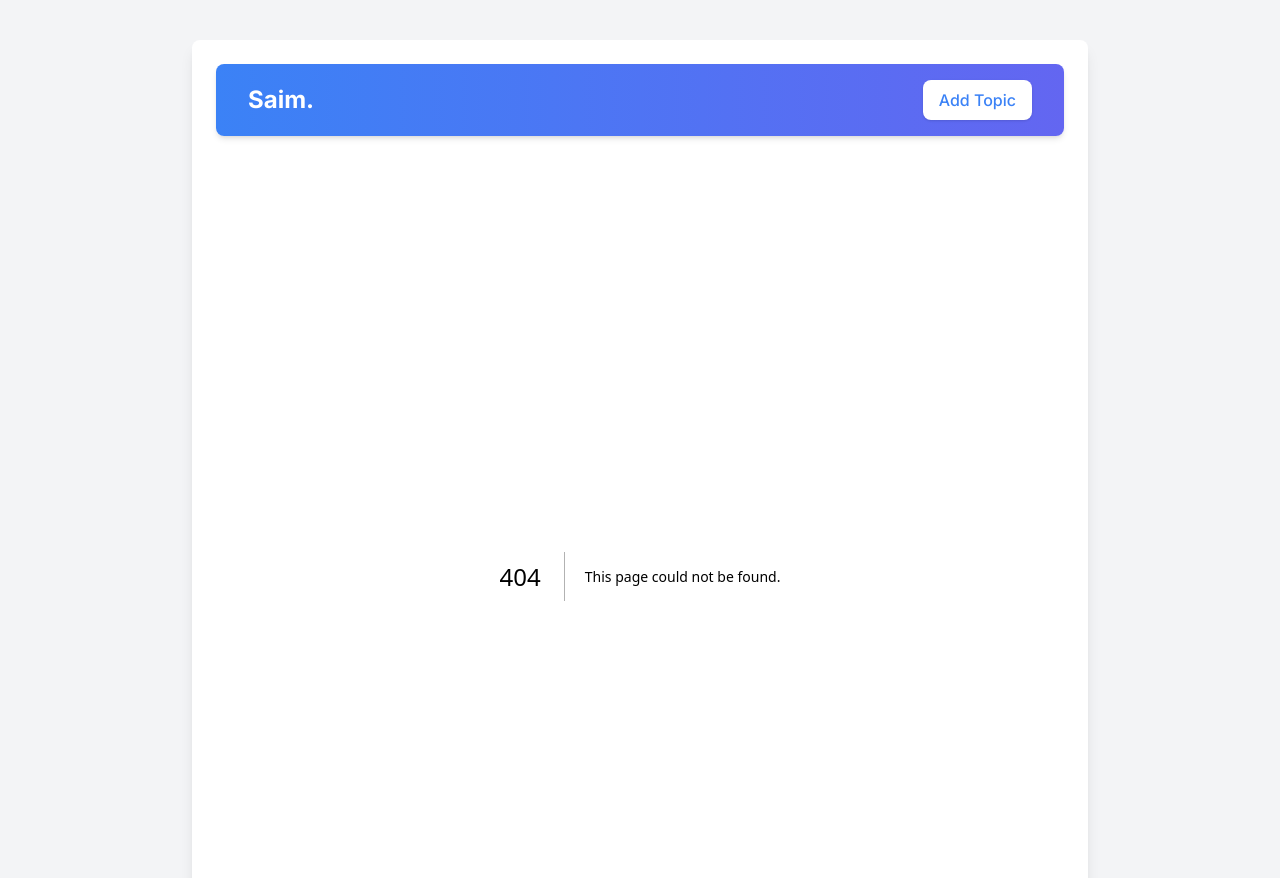
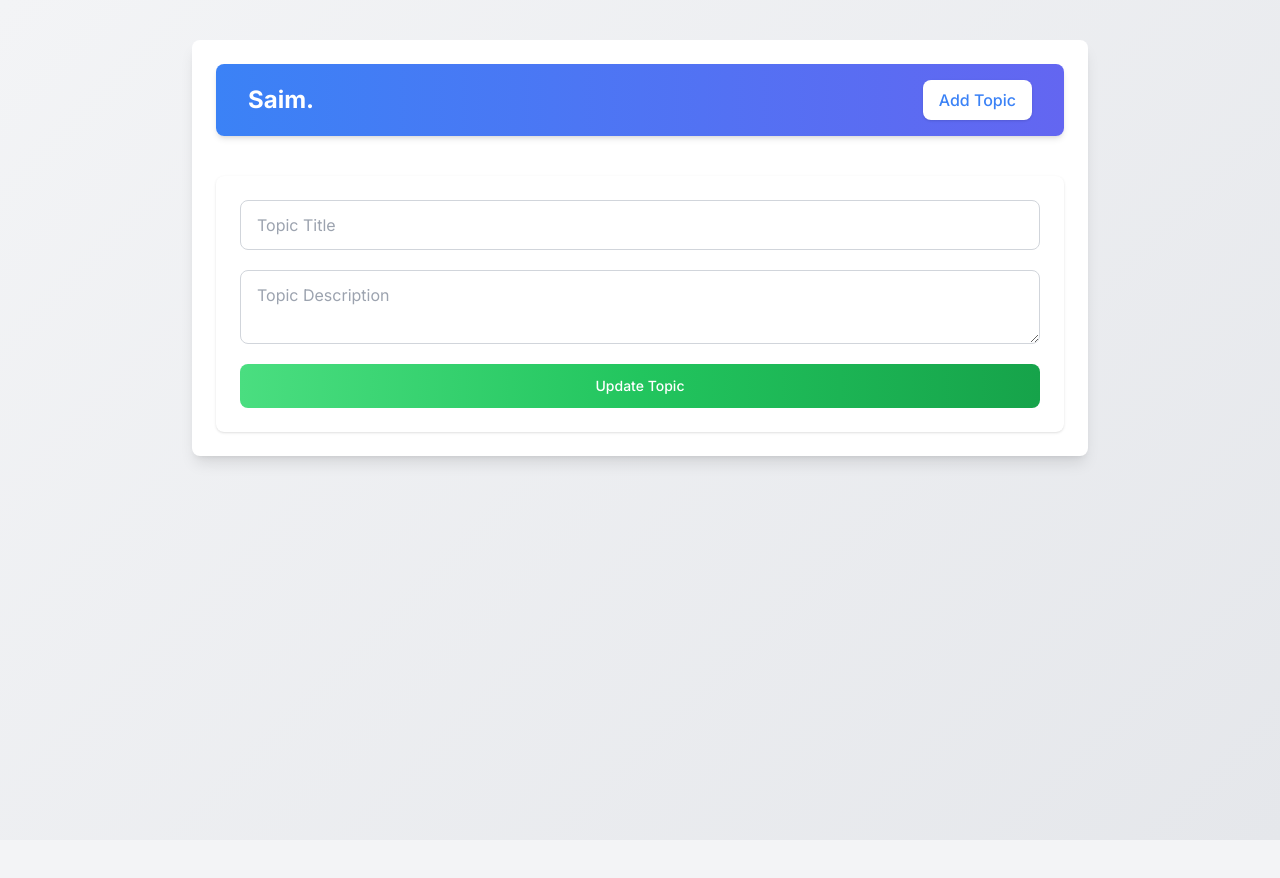
Before and after one commit to saim-x/mongodbcrudwithnext, a Next.js app: page /editTopic/123 in a window 1280 px wide. Before the commit this address had no page. Shown: the top 878 px of the page. After the commit the page ends 840 px from the top, so only its background shows below. Built offline with nearby package versions, Linux system fonts and the light colour scheme.

Commit message:
added backend

```diff
--- /dev/null
+++ b/app/api/topics/route.js
@@ -0,0 +1,11 @@
+import connectMongoDB from "@/libs/mongodb";
+import Topic from "@/models/topic";
+import { NextResponse } from "next/server";
+
+export async function POST(request) {
+    const { title, description } = await request.json();
+    await connectMongoDB();
+    await Topic.create({ title, description });
+    return NextResponse.json({ message: "Topic created successfully" }), { status: 201 };
+
+}
--- /dev/null
+++ b/app/editTopic/[id]/page.jsx
@@ -0,0 +1,5 @@
+import EditTopicForm from "@/components/EditTopicForm";
+
+export default function EditTopic() {
+    return <EditTopicForm />;
+}
--- /dev/null
+++ b/components/EditTopicForm.jsx
@@ -0,0 +1,24 @@
+
+const EditTopicForm = () => {
+    return (
+        <form className="flex flex-col gap-5 p-6 bg-white rounded-lg shadow">
+            <input
+                className="border border-gray-300 px-4 py-3 rounded-lg focus:ring-2 focus:ring-blue-500 focus:border-transparent"
+                type="text"
+                placeholder="Topic Title"
+            />
+            <textarea
+                className="border border-gray-300 px-4 py-3 rounded-lg focus:ring-2 focus:ring-blue-500 focus:border-transparent"
+                placeholder="Topic Description"
+            />
+            <button
+                className="text-white bg-gradient-to-r from-green-400 via-green-500 to-green-600 hover:bg-gradient-to-br focus:ring-4 focus:outline-none focus:ring-green-300 dark:focus:ring-green-800 font-medium rounded-lg text-sm px-6 py-3 transition-all"
+                type="submit"
+            >
+                Update Topic
+            </button>
+        </form>
+    )
+}
+
+export default EditTopicForm
--- /dev/null
+++ b/libs/mongodb.js
@@ -0,0 +1,12 @@
+import mongoose from "mongoose";
+
+const connectMongoDB = async () => {
+    try {
+        await mongoose.connect(process.env.MONGODB_URI);
+        console.log("MongoDB connected");
+    } catch (err) {
+        console.log(err);
+    }
+};
+
+export default connectMongoDB;
--- /dev/null
+++ b/models/topic.js
@@ -0,0 +1,11 @@
+import mongoose, { Schema } from "mongoose";
+
+const topicSchema = new Schema({
+    title: String,
+    description: String,
+}, { timestamps: true });
+
+const Topic = mongoose.models.Topic || mongoose.model("Topic", topicSchema);
+
+
+export default Topic;
```
Also changed, not shown: 1 other file (tests, documents, lock files or other folders).
